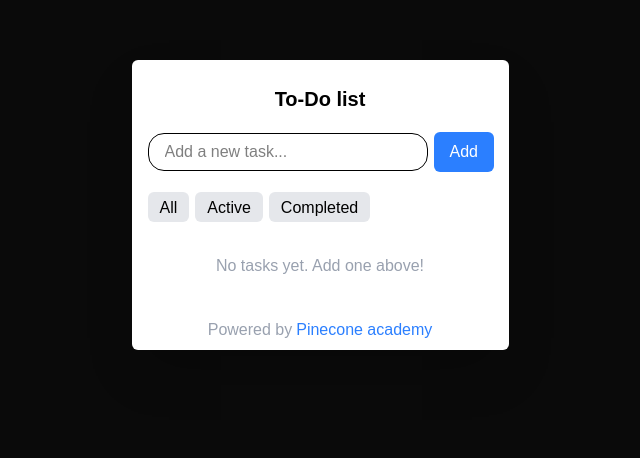
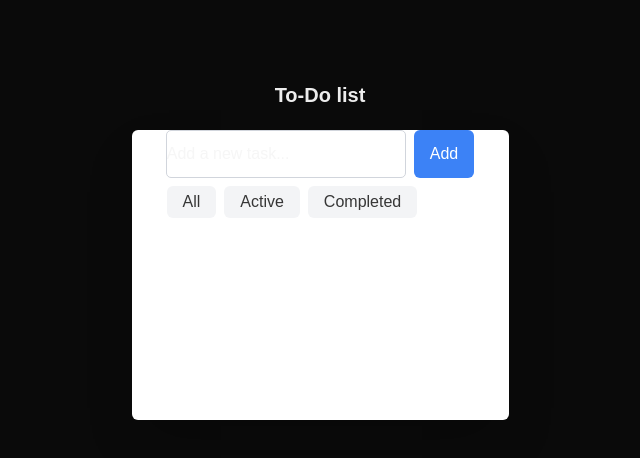
Before and after one commit to glsndroj/ToDoList, a Next.js app: page / in a window 1280 px wide. Shown: the top 458 px of the page, without its empty margins (320-960 px from the left). Built offline with nearby package versions, Linux system fonts and the light colour scheme.

Commit message:
todolist update

```diff
--- /dev/null
+++ b/src/Components/Button.jsx
@@ -0,0 +1,17 @@
+export const Button = (props) => {
+  const { color, text, handleOnClick } = props;
+
+  return (
+    <>
+      {" "}
+      <button
+        onClick={handleOnClick}
+        className={`rounded-md px-4 py-1 ${color}  ${
+          color == "bg-[#3C82F6]" ? "text-white" : "text-[#363636]"
+        } cursor-pointer`}
+      >
+        {text}
+      </button>
+    </>
+  );
+};
--- /dev/null
+++ b/src/Components/Input.jsx
@@ -0,0 +1,15 @@
+
+
+export const Input = (props) => {
+  const { placeholder } = props;
+
+  return (
+    <div>
+      <input
+        type="text"
+        placeholder={placeholder}
+        className="border-gray-300 rounded-[5px] border-[1px] w-60 h-12"
+      />
+    </div>
+  );
+};
--- a/src/Components/ToDoList.jsx
+++ /dev/null
@@ -1,46 +0,0 @@
-export const ToDoList = () => {
-  return (
-    <div className=" bg-white w-[377px] h-[290px] flex flex-col rounded-md shadow-2xl">
-      <h1 className="header text-center text-black font-bold text-[20px] h-[28px] mt-[24px]">
-        To-Do list
-      </h1>
-      <div className="flex items-center gap-[6px] ml-4 my-5 ">
-        <div className="inputText text-black ">
-          <input
-            type="text"
-            placeholder="Add a new task..."
-            className="w-[280px] h-[38px] border-[1px] rounded-2xl px-4"
-          />
-        </div>
-        <button className="addBtn bg-blue-500 h-[40px] rounded-md px-4 py-2 cursor-pointer text-white  ">
-          Add
-        </button>
-      </div>
-      <div className="BtnContainer flex gap-[6px] ml-4 text-black ">
-        <button className="all bg-gray-200  h-[30px] rounded-md px-3 py-1 cursor-pointer  ">
-          All
-        </button>
-        <button className="active bg-gray-200 h-[30px] rounded-md px-3 py-1 cursor-pointer ">
-          Active
-        </button>
-        <button className="completed bg-gray-200 h-[30px] rounded-md px-3 py-1 cursor-pointer ">
-          Completed
-        </button>
-      </div>
-      <div className="end ym garch irne"></div>
-      <p className="text-center mt-8 text-gray-400">
-        No tasks yet. Add one above!
-      </p>
-      <div className="footer flex mt-10 gap-1 justify-center">
-        <p className="text-gray-400">Powered by</p>
-        <a
-          className="link text-blue-500"
-          href="http://www.pinecone.mn"
-          target="blank"
-        >
-          Pinecone academy
-        </a>
-      </div>
-    </div>
-  );
-};
--- a/src/app/Components/TodoList.jsx
+++ /dev/null
@@ -1,10 +0,0 @@
-export const Todolist = () => {
-  return (
-    <div className="body w-full h-screen flex justify-center ">
-      <div className="todolistContainer w-[377px] h-[290px] flex justify-center shadow-2xl rounded-2xl mt-30">
-        <h1>To-Do-list</h1>
-      </div>
-    </div>
-  );
-};
-export default Todolist;
--- a/src/app/page.js
+++ b/src/app/page.js
@@ -1,9 +1,44 @@
-import { ToDoList } from "../Components/ToDoList";
+"use client";
+import { useState } from "react";
+import { Input } from "../Components/Input";
+import { Button } from "@/Components/Button";
 
 export default function Home() {
+  const [todos, setTodos] = useState([]);
+  const [inputValue, setInputValue] = useState("");
+
+  const handleOnChange = (e) => {
+    console.log("input changed", e.target.value);
+  };
+
+  const handleOnClick = () => {
+    setTodos([...todos, inputValue]);
+  };
   return (
-    <div className="Container flex justify-center mt-[60px]">
-      <ToDoList />
+    <div className="Container flex flex-col items-center gap-5 mt-[60px]">
+      <p className="text-[20px] font-bold mt-5">To-Do list</p>
+      <div className=" bg-white w-[377px] h-[290px] flex flex-col gap-2  rounded-md shadow-2xl ">
+        <div className="flex justify-center gap-2 ">
+          <Input
+            onChange={handleOnChange}
+            placeholder="Add a new task..."
+          ></Input>
+
+          <Button
+            handleOnClick={handleOnClick}
+            text="Add"
+            color="bg-[#3C82F6]"
+          ></Button>
+        </div>
+        <div className="flex ml-[35px] gap-2">
+          <Button text="All" color="bg-[#F3F4F6]"></Button>
+          <Button text="Active" color="bg-[#F3F4F6]"></Button>
+          <Button text="Completed" color="bg-[#F3F4F6]"></Button>
+        </div>
+        {todos.map((el, index) => {
+          return <p key={index}>{el}</p>;
+        })}
+      </div>
     </div>
   );
 }
```
